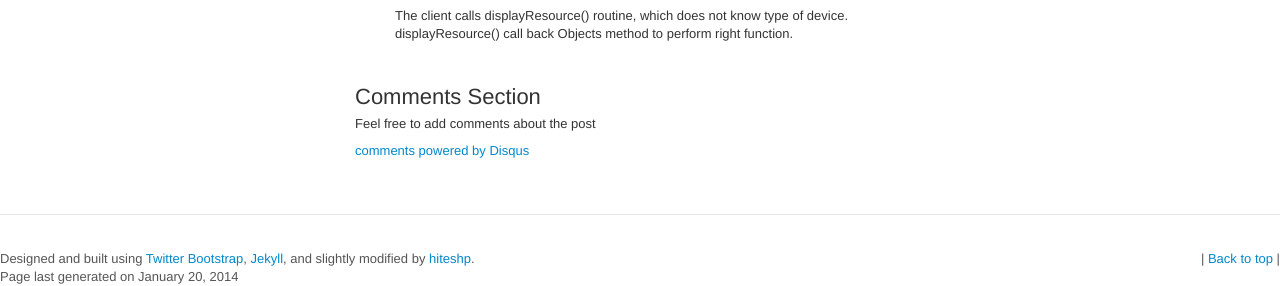
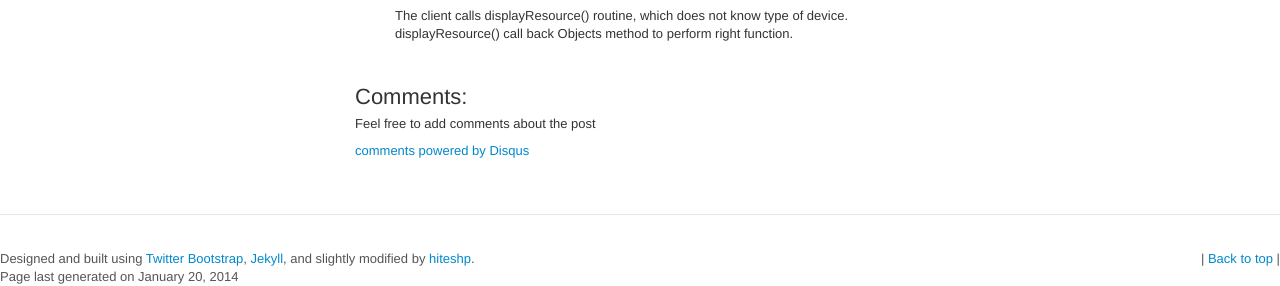
Before and after one commit to hiteshp/hiteshp.github.com, a Jekyll site: the page built from _posts/2012-08-05-Callbacks-in-Java.markdown, in a window 1280 px wide and 900 px high, scrolled down 1143 px. Shown: the part 578-864 px from the top of the window. Built offline with Jekyll 4.4.1, drawn with Linux system fonts in a browser that asks for light colours; Markdown is read by kramdown in place of the engine named in the settings; comment, search, counter and statistics services are not loaded.

Commit message:
minor fix

```diff
--- a/_layouts/post.html
+++ b/_layouts/post.html
@@ -45,7 +45,7 @@
 
 	<div class="span3 columns">&nbsp;</div>
        <div class="span9 columns">
-            <h2>Comments Section</h2>
+            <h2>Comments:</h2>
             <p>Feel free to add comments about the post</p>
             <div id="disqus_thread"></div>
             <script type="text/javascript">
```
